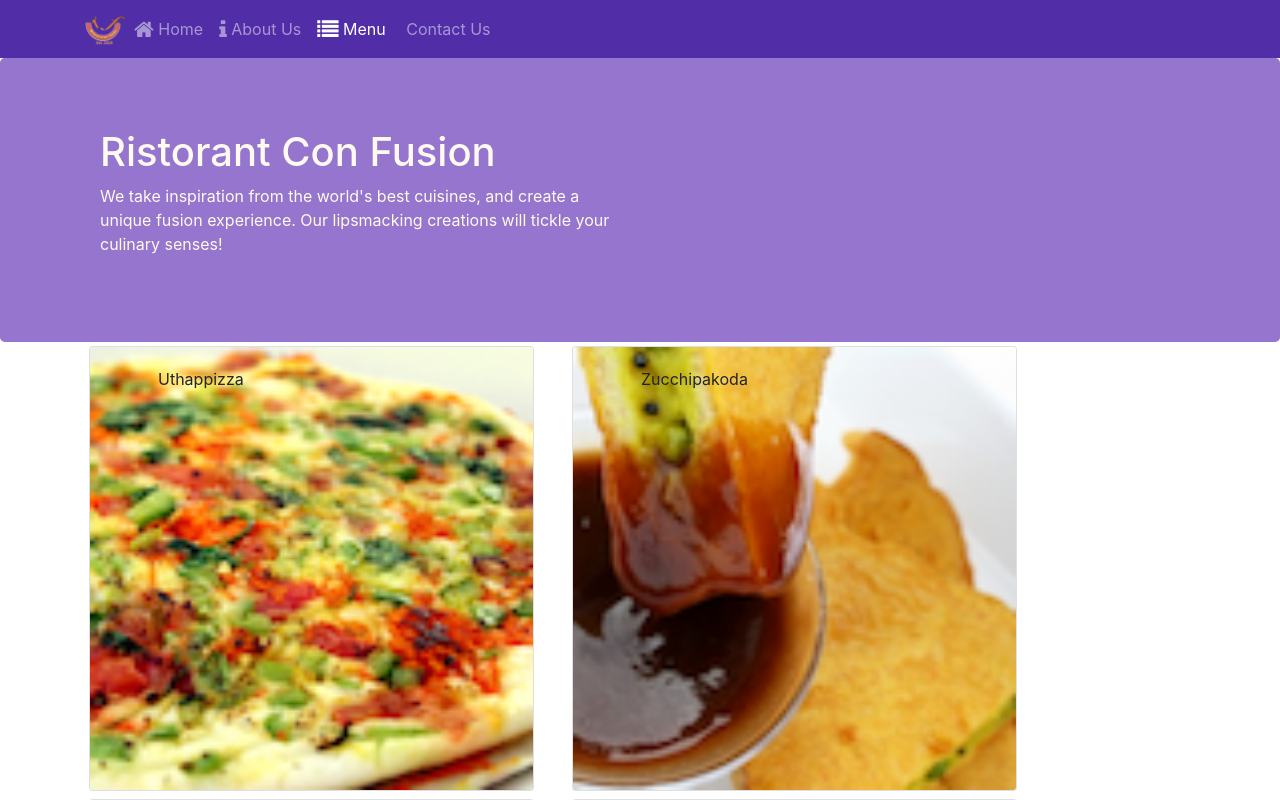
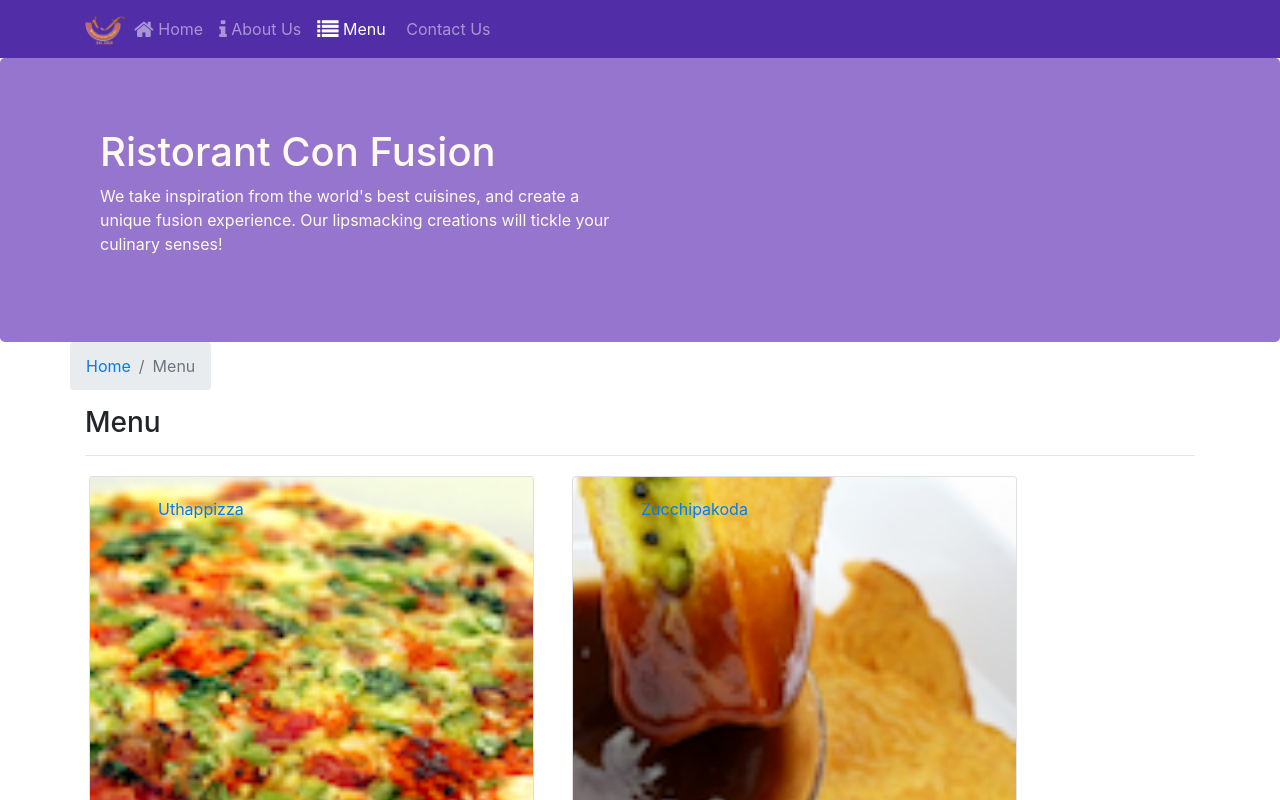
Before and after one commit to webTech75/react-redux, a React (Create React App) app: page /menu in a window 1280 px wide. Shown: the top 800 px of the page. Built offline with nearby package versions, Linux system fonts and the light colour scheme.

Commit message:
add route param

```diff
--- a/src/components/ContactComponent.js
+++ b/src/components/ContactComponent.js
@@ -1,8 +1,22 @@
 import React from 'react';
+import { Breadcrumb, BreadcrumbItem } from 'reactstrap';
+import { Link } from 'react-router-dom';
 
 function Contact(props) {
     return(
         <div className="container">
+            <div className="row">
+                <Breadcrumb>
+                    <BreadcrumbItem>
+                        <Link to='/home'>Home</Link>
+                    </BreadcrumbItem>
+                    <BreadcrumbItem active>Contact Us</BreadcrumbItem>
+                </Breadcrumb>
+                <div className="col-12">
+                    <h3>Contact Us</h3>
+                    <hr />
+                </div>
+            </div>
             <div className="row row-content">
                 <div className="col-12">
                 <h3>Location Information</h3>
--- a/src/components/DishDetails.js
+++ b/src/components/DishDetails.js
@@ -1,10 +1,10 @@
 import React from 'react';
-import { Card, CardImg, CardImgOverlay, CardText, CardBody, CardTitle } from 'reactstrap';
+import { Card, CardImg, CardText, CardBody, CardTitle, Breadcrumb, BreadcrumbItem } from 'reactstrap';
+import { Link } from 'react-router-dom';
 
-export const DishDetails = ({dish}) => {
-    return (
-        dish ? (
-            <div className="row">
+
+
+const RenderDish = ({dish}) => (
     <div className="col-12 col-md-6">
         <Card>
             <CardImg width="100%" src={dish.image} alt={dish.name} />
@@ -14,6 +14,48 @@
             </CardBody>
         </Card>
     </div>
+)
+
+const RenderComments = ({comments}) => (
+    comments != null ? (
+        <div classname="col-12 col-md-5 m-1">
+            <h4>Comments</h4>
+            <ul className="list-unstyled">
+                {
+                    comments.map((comment) => (
+                        <li key={comment.id}>
+                            <p>{comment.comment}</p>
+                            <p>-- {comment.auther} , {new Intl.DateTimeFormat('en-US', { year: 'numeric', month: 'short', day: '2-digit'}).format(new Date(Date.parse(comment.date)))} </p>
+                        </li>
+                    ))
+                }
+            </ul>
+        </div>
+    ):(
+        <div></div>
+    )
+)
+
+export const DishDetails = (props) => {
+    return (
+        props.dish != null ? (
+            <div className="container">
+                <div className="row">
+                    <Breadcrumb>
+                        <BreadcrumbItem>
+                            <Link to='/menu'>Menu</Link>
+                        </BreadcrumbItem>
+                        <BreadcrumbItem active>{props.dish.name}</BreadcrumbItem>
+                    </Breadcrumb>
+                    <div className="col-12">
+                        <h3>{props.dish.name}</h3>
+                        <hr />
+                    </div>
+                </div>
+                <div className="row">
+                   <RenderDish dish={props.dish} />
+                   <RenderComments comments={props.comment} />
+                </div>
             </div>
          ): (
             <div></div>
--- a/src/components/MainComponent.js
+++ b/src/components/MainComponent.js
@@ -38,12 +38,19 @@
       />
     );
 
+    const DishWithId = ({match}) => (
+      <DishDetails dish={this.state.dishes.filter((dish) => dish.id === parseInt(match.params.dishId,10))[0]}
+        comment={this.state.comments.filter((comment) => comment.dishId === parseInt(match.params.dishId,10))}
+      />
+    )
+
     return (
       <div>
         <Header />
         <Switch>
           <Route path='/home' component={HomePage} />
           <Route exact path='/menu' component={() => <Menu dishes={this.state.dishes} />} />
+          <Route path='/menu/:dishId' component={DishWithId} />
           <Route exact path='/contactus' component={ContactComponent} />
           <Redirect to='/home' />
         </Switch>
--- a/src/components/MenuComponent.js
+++ b/src/components/MenuComponent.js
@@ -1,21 +1,36 @@
 import React from 'react';
-import { Card, CardImg, CardImgOverlay, CardText, CardBody, CardTitle } from 'reactstrap';
+import { Card, CardImg, CardImgOverlay, CardTitle, Breadcrumb, BreadcrumbItem } from 'reactstrap';
+import { Link } from 'react-router-dom';
 
     const Menu = (props) => {
 
         const menu = props.dishes.map((dish, i) => (
                 <div key={i} className="col-12 col-md-5 m-1">
-                    <Card onClick={() => props.handleSelectedDish(dish.id) }>
-                        <CardImg width="100%" src={dish.image} alt={dish.name} />
-                        <CardImgOverlay className="ml-5">
-                            <CardTitle>{dish.name}</CardTitle>
-                        </CardImgOverlay>
+                    <Card>
+                        <Link to={`/menu/${dish.id}`}>
+                            <CardImg width="100%" src={dish.image} alt={dish.name} />
+                            <CardImgOverlay className="ml-5">
+                                <CardTitle>{dish.name}</CardTitle>
+                            </CardImgOverlay>
+                        </Link>
                     </Card>
                 </div>
         ));
 
         return (
             <div className="container">
+                <div className="row">
+                    <Breadcrumb>
+                        <BreadcrumbItem>
+                            <Link to='/home'>Home</Link>
+                        </BreadcrumbItem>
+                        <BreadcrumbItem active>Menu</BreadcrumbItem>
+                    </Breadcrumb>
+                    <div className="col-12">
+                        <h3>Menu</h3>
+                        <hr />
+                    </div>
+                </div>
                 <div className="row">
                     {menu}
                 </div>
```
Lines whose indentation alone changed are shown as unchanged.
